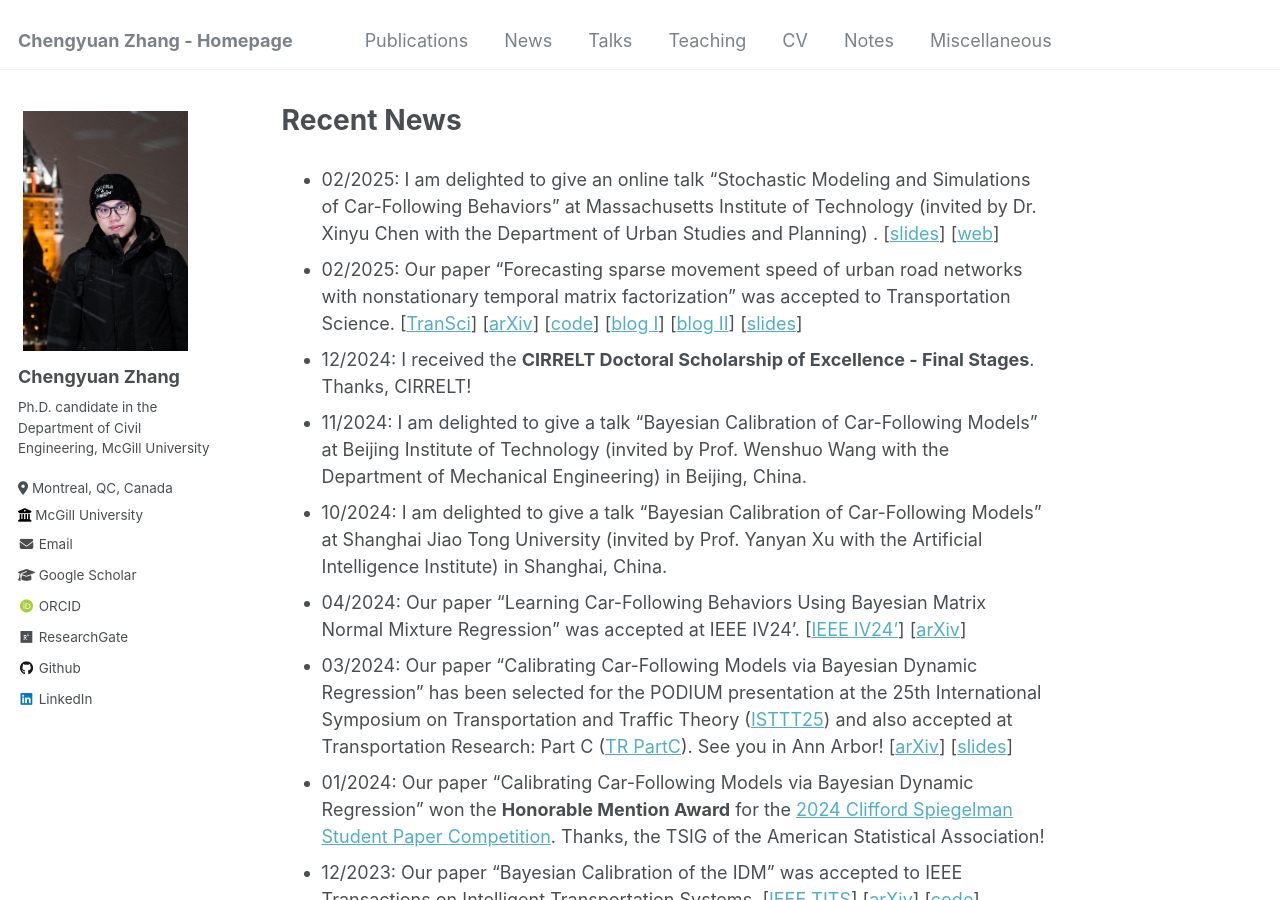
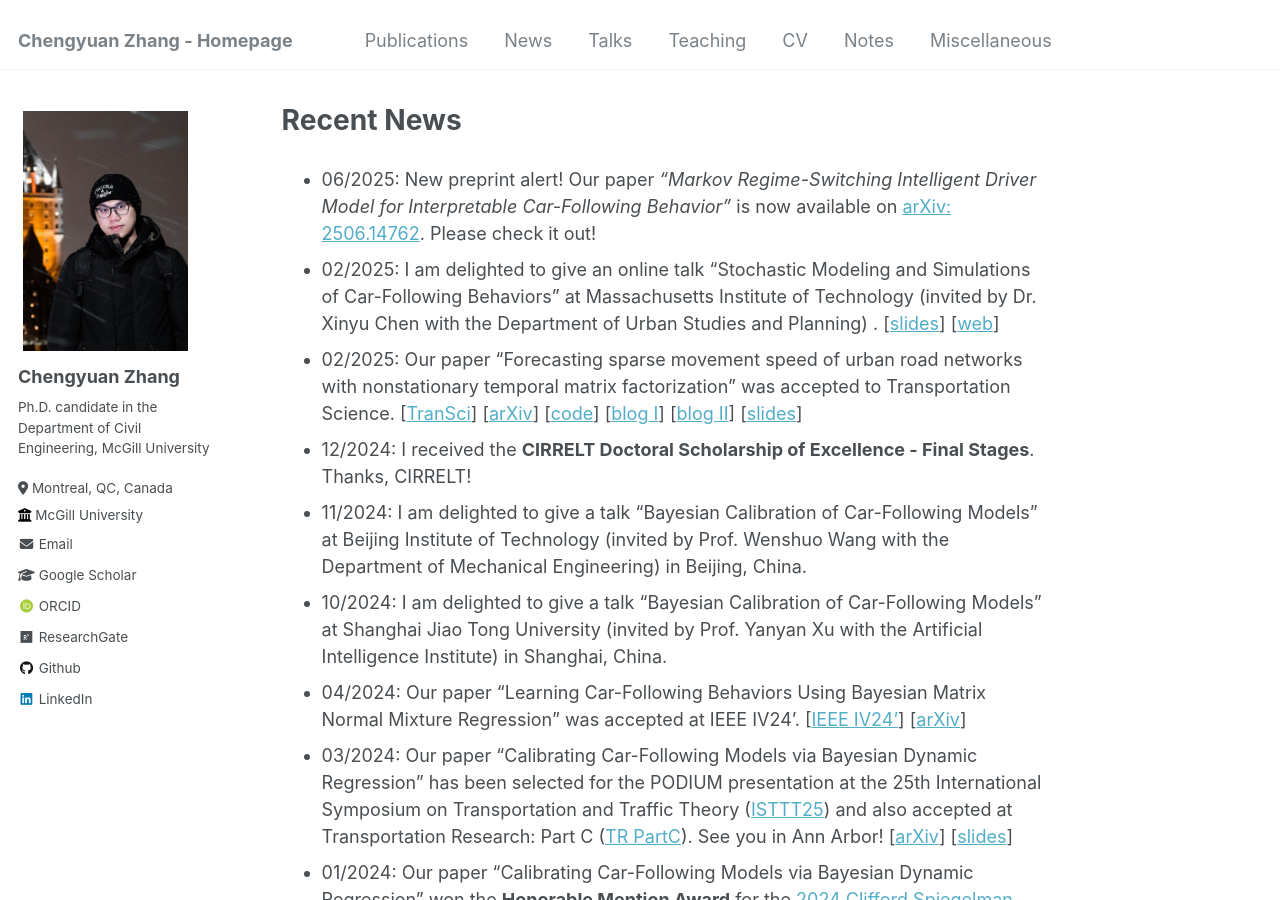
Before and after one commit to Chengyuan-Zhang/chengyuan-zhang.github.io, a Jekyll site: the page built from _pages/news.md, in a window 1280 px wide and 900 px high. Built offline with Jekyll 4.4.1, drawn with Linux system fonts in a browser that asks for light colours; some web fonts are replaced; comment, search, counter and statistics services are not loaded.

Commit message:
update preprint in news

```diff
--- a/_pages/news.md
+++ b/_pages/news.md
@@ -5,6 +5,9 @@ permalink: /news/
 author_profile: true
 ---
 
+* 06/2025: New preprint alert! Our paper *"Markov Regime-Switching Intelligent Driver Model for Interpretable
+  Car-Following Behavior"* is now available on [arXiv: 2506.14762](https://arxiv.org/abs/2506.14762). Please check it
+  out!
 * 02/2025: I am delighted to give an online talk "Stochastic Modeling and Simulations of Car-Following Behaviors" at
   Massachusetts Institute of Technology (invited by Dr. Xinyu Chen with the Department of Urban Studies and Planning)
   . [[slides](../_talks/250213_MIT_JTL_seminar.pdf)] [[web](https://sites.mit.edu/jtl-seminar/)]
```
Also changed, not shown: _pages/about.md (+1 -1 lines).
